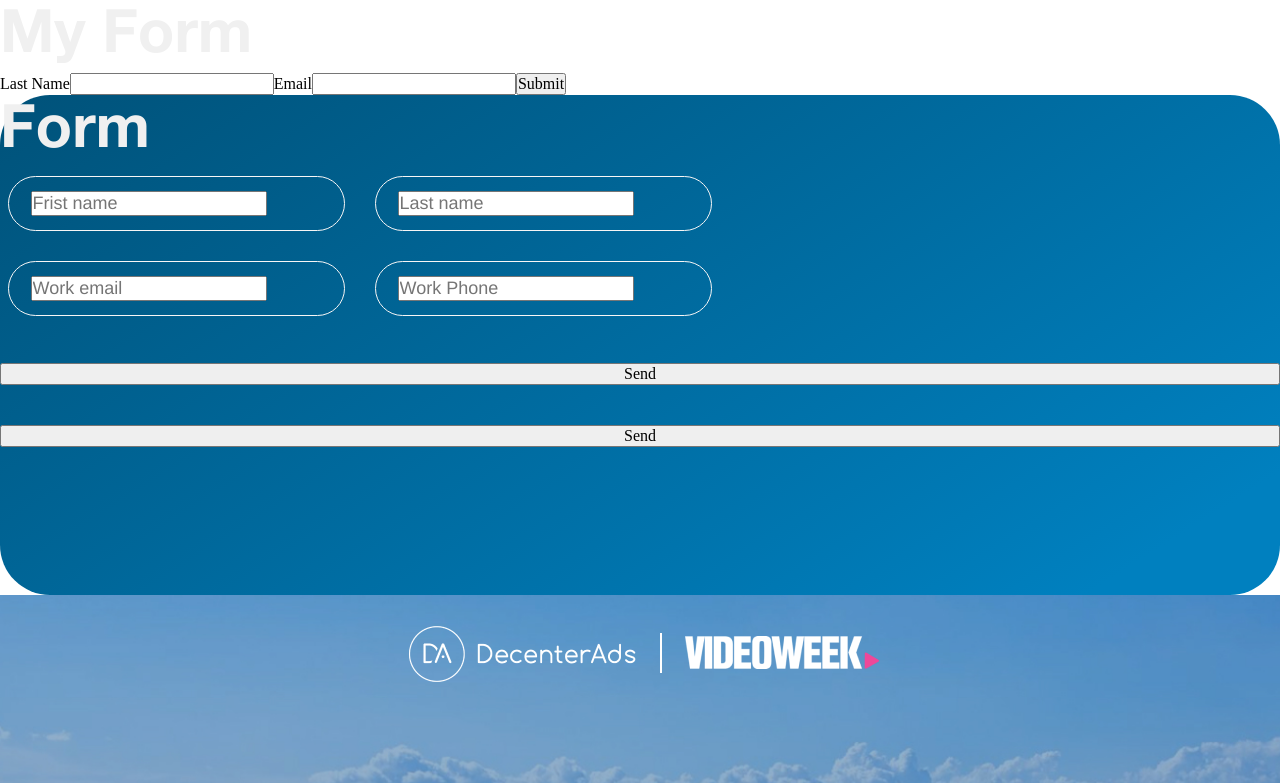
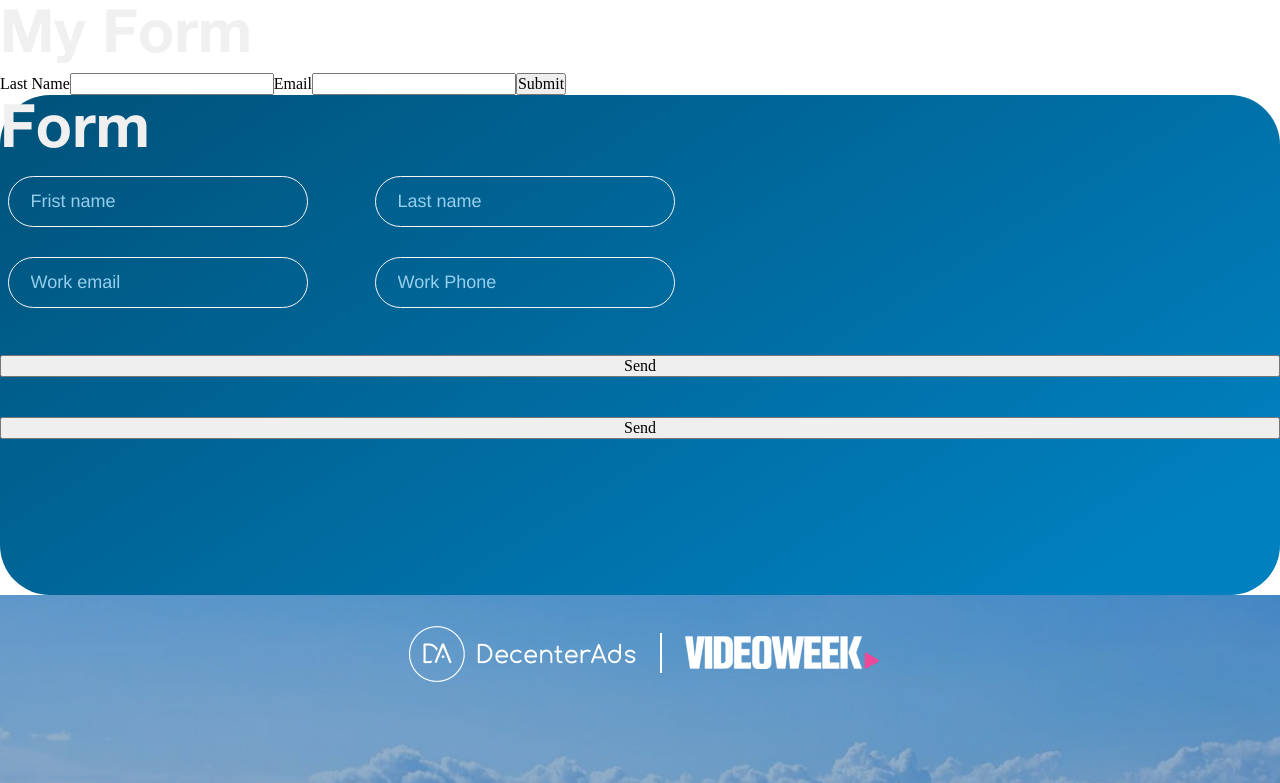
Before and after one commit to theCapnCoder/Decenter-Ads, a React (Create React App) app: page / in a window 1280 px wide. Shown: the top 783 px of the page. Built offline with nearby package versions, Linux system fonts and the light colour scheme.

Commit message:
style: Input

```diff
--- a/src/components/Input/input.scss
+++ b/src/components/Input/input.scss
@@ -1,4 +1,8 @@
 .UiInputBase {
+  position: relative;
+
+  input {
+    width: 300px;
     padding: 14px 22px;
     margin: 7.5px;
     border: 1px solid #f7f6f6;
@@ -9,18 +13,20 @@
     font-weight: 300;
     font-size: 18px;
     color: rgba(178, 227, 255, 0.85);
-
-  width: 300px;
+  }
 
   .Ui-error {
-    border-color: red;
+    position: absolute;
+    bottom: -20px;
+    left: 30px;
+    color: red;
   }
 
   &.Ui-fullWidth {
     width: 100%;
   }
 
-  &::placeholder {
+  ::placeholder {
     position: relative;
     font-family: "Helvetica Neue";
     font-style: normal;
```
Lines whose indentation alone changed are shown as unchanged.
